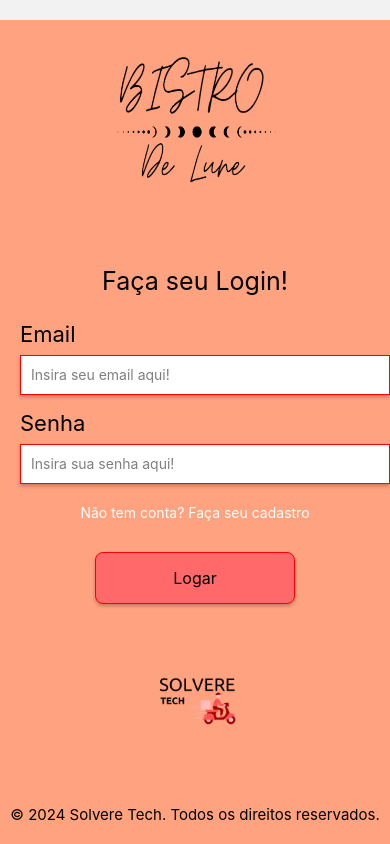
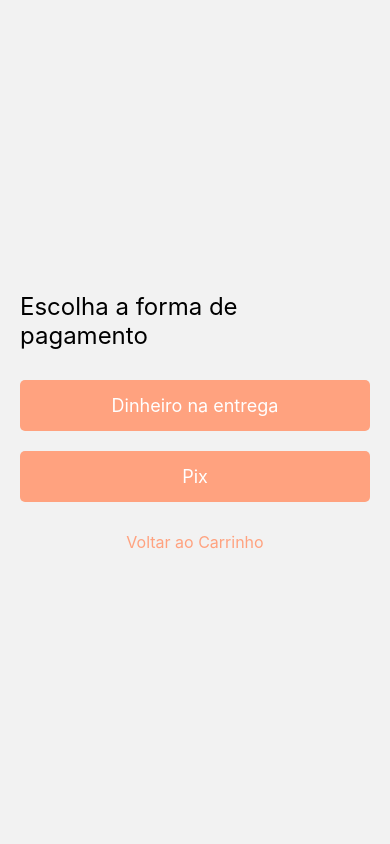
Before and after one commit to devgarciadiogo/solvere-tech, a React Native app: screen /Pagamento in a window 390 px wide. Built offline with nearby package versions, Linux system fonts and the light colour scheme.

Commit message:
v1.9.6
- Implementando botão de pagamento no modal do carrinho
- Criando a tela de pagamento e fazendo conexão com o botão

```diff
--- a/AppNavigator.js
+++ b/AppNavigator.js
@@ -4,15 +4,34 @@
 import Login from "./Login";
 import Cadastro from "./Cadastro";
 import Cardapio from "./Cardapio";
+import Pagamento from "./Pagamento"; // Atualiza para usar Pagamento.js
 
 const Stack = createStackNavigator();
 
 const AppNavigator = () => {
+  console.log("AppNavigator renderizado"); // Verifica se está renderizando
   return (
     <Stack.Navigator initialRouteName="Login">
-      <Stack.Screen name="Login" component={Login} />
-      <Stack.Screen name="Cadastro" component={Cadastro} />
-      <Stack.Screen name="Cardapio" component={Cardapio} />
+      <Stack.Screen
+        name="Login"
+        component={Login}
+        options={{ headerShown: false }} // Opcional: esconde o cabeçalho
+      />
+      <Stack.Screen
+        name="Cadastro"
+        component={Cadastro}
+        options={{ headerShown: false }} // Opcional: esconde o cabeçalho
+      />
+      <Stack.Screen
+        name="Cardapio"
+        component={Cardapio}
+        options={{ headerShown: false }} // Opcional: esconde o cabeçalho
+      />
+      <Stack.Screen
+        name="Pagamento"
+        component={Pagamento}
+        options={{ headerShown: false }} // Opcional: esconde o cabeçalho
+      />
     </Stack.Navigator>
   );
 };
--- a/Cadastro.js
+++ b/Cadastro.js
@@ -21,7 +21,11 @@
     const [senha, setSenha] = useState("");
 
     const handleGravar = () => {
-        alert("...");
+    if (nome && telefone && email && senha) {
+        alert("Cadastro realizado com sucesso!");
+        } else {
+        alert("Por favor, preencha todos os campos.");
+        }
     };
 
     return (
@@ -139,8 +143,6 @@
         shadowOpacity: 0.25,
         shadowRadius: 3.84,
         elevation: 5,
-        borderColor: '#FF0000',
-        borderWidth: 1,
     },
     loginButtonText: {
         color: '#000',
--- a/Cardapio.js
+++ b/Cardapio.js
@@ -202,7 +202,7 @@
   visible={modalVisible}
   onRequestClose={() => setModalVisible(false)}
 >
-<View style={styles.modalContainer}>
+  <View style={styles.modalContainer}>
     <View style={styles.modalContent}>
       {/* Conteúdo do modal com base no botão clicado */}
       {modalContent === "carrinho" ? (
@@ -226,6 +226,17 @@
             <Text style={styles.totalText}>
               Total: R$ {calculateTotal()}
             </Text>
+
+            {/* Botão para ir para a tela de pagamento */}
+            <TouchableOpacity
+              onPress={() => {
+                setModalVisible(false);
+                navigation.navigate('Pagamento'); // Navegando para a tela de pagamento
+              }}
+              style={styles.pagamentoButton}
+            >
+              <Text style={styles.pagamentoButtonText}>Ir para Pagamento</Text>
+            </TouchableOpacity>
           </>
         )
       ) : modalContent === "info" ? (
@@ -349,6 +360,18 @@
     marginTop: 10,
     textAlign: 'right', // Ajuste o alinhamento se necessário
   },
+  pagamentoButton: {
+    backgroundColor: '#6EC207',
+    padding: 10,
+    borderRadius: 5,
+    marginTop: 10,
+    alignItems: 'center',
+  },
+  pagamentoButtonText: {
+    color: '#FFFFFF',
+    fontSize: 16,
+    fontWeight: 'bold',
+  },
   footerMenu: {
     position: "absolute", // ou relative se preferir
     bottom: 0,
--- a/CartContext.js
+++ b/CartContext.js
@@ -8,11 +8,17 @@
   const addToCart = (item) => {
     setCart((prevCart) => {
       // Verifica se o item já existe no carrinho
-      const exists = prevCart.some(cartItem => cartItem.id === item.id);
-      if (exists) {
-        return prevCart; // Não adiciona se já existe
+      const existingItemIndex = prevCart.findIndex(cartItem => cartItem.id === item.id);
+
+      if (existingItemIndex !== -1) {
+        // Atualiza a quantidade se já existe
+        const updatedCart = [...prevCart];
+        updatedCart[existingItemIndex].quantity += 1;
+        return updatedCart;
       }
-      return [...prevCart, item];
+
+      // Adiciona o item com quantidade inicial 1 se não existe
+      return [...prevCart, { ...item, quantity: 1 }];
     });
   };
 
@@ -20,8 +26,16 @@
     setCart((prevCart) => prevCart.filter(item => item.id !== itemId));
   };
 
+  const updateQuantity = (itemId, quantity) => {
+    setCart((prevCart) => {
+      return prevCart.map((item) =>
+        item.id === itemId ? { ...item, quantity: quantity } : item
+      );
+    });
+  };
+
   return (
-    <CartContext.Provider value={{ cart, addToCart, removeFromCart }}>
+    <CartContext.Provider value={{ cart, addToCart, removeFromCart, updateQuantity }}>
       {children}
     </CartContext.Provider>
   );
--- a/Login.js
+++ b/Login.js
@@ -77,7 +77,7 @@
       justifyContent: 'space-between',
     },
     display1: {//Segunda linha de texto
-      marginleft: 60, //Margem esquerda do texto
+      marginLeft: 60, //Margem esquerda do texto
       marginVertical: 20, // Adiciona mais espaço acima e abaixo do texto
       fontSize: 25,
       textAlign: 'center', //Centraliza o texto
@@ -136,7 +136,7 @@
       marginVertical: 20,
       marginTop: 5, //Margem da figura no topo para elemento anterior, caixa de entrada
       alignSelf: 'center',
-      marginleft: -10,
+      marginLeft: -10,
     },
     loginButton: {
       backgroundColor: '#FF6969',
--- /dev/null
+++ b/Pagamento.js
@@ -0,0 +1,72 @@
+import React from 'react';
+import { View, Text, TouchableOpacity, StyleSheet } from 'react-native';
+
+const Pagamento = ({ navigation }) => {
+  const handlePayment = (pagamentoMethod) => {
+    // Lógica para processar o pagamento (se necessário)
+    console.log(`Método de pagamento escolhido: ${pagamentoMethod}`);
+    // Navegar de volta ao carrinho ou para a tela de confirmação, se aplicável
+    navigation.goBack();
+  };
+
+  return (
+    <View style={styles.container}>
+      <Text style={styles.title}>Escolha a forma de pagamento</Text>
+
+      <TouchableOpacity
+        style={styles.button}
+        onPress={() => handlePayment('Dinheiro')}
+      >
+        <Text style={styles.buttonText}>Dinheiro na entrega</Text>
+      </TouchableOpacity>
+
+      <TouchableOpacity
+        style={styles.button}
+        onPress={() => handlePayment('Pix')}
+      >
+        <Text style={styles.buttonText}>Pix</Text>
+      </TouchableOpacity>
+
+      <TouchableOpacity
+        style={styles.backButton}
+        onPress={() => navigation.goBack()}
+      >
+        <Text style={styles.backButtonText}>Voltar ao Carrinho</Text>
+      </TouchableOpacity>
+    </View>
+  );
+};
+
+const styles = StyleSheet.create({
+  container: {
+    flex: 1,
+    justifyContent: 'center',
+    alignItems: 'center',
+    padding: 20,
+  },
+  title: {
+    fontSize: 24,
+    marginBottom: 20,
+  },
+  button: {
+    backgroundColor: '#FFA27F',
+    padding: 15,
+    borderRadius: 5,
+    marginVertical: 10,
+    width: '100%',
+    alignItems: 'center',
+  },
+  buttonText: {
+    color: '#fff',
+    fontSize: 18,
+  },
+  backButton: {
+    marginTop: 20,
+  },
+  backButtonText: {
+    fontSize: 16,
+    color: '#FFA27F',
+  },
+});
+
+export default Pagamento;
```
